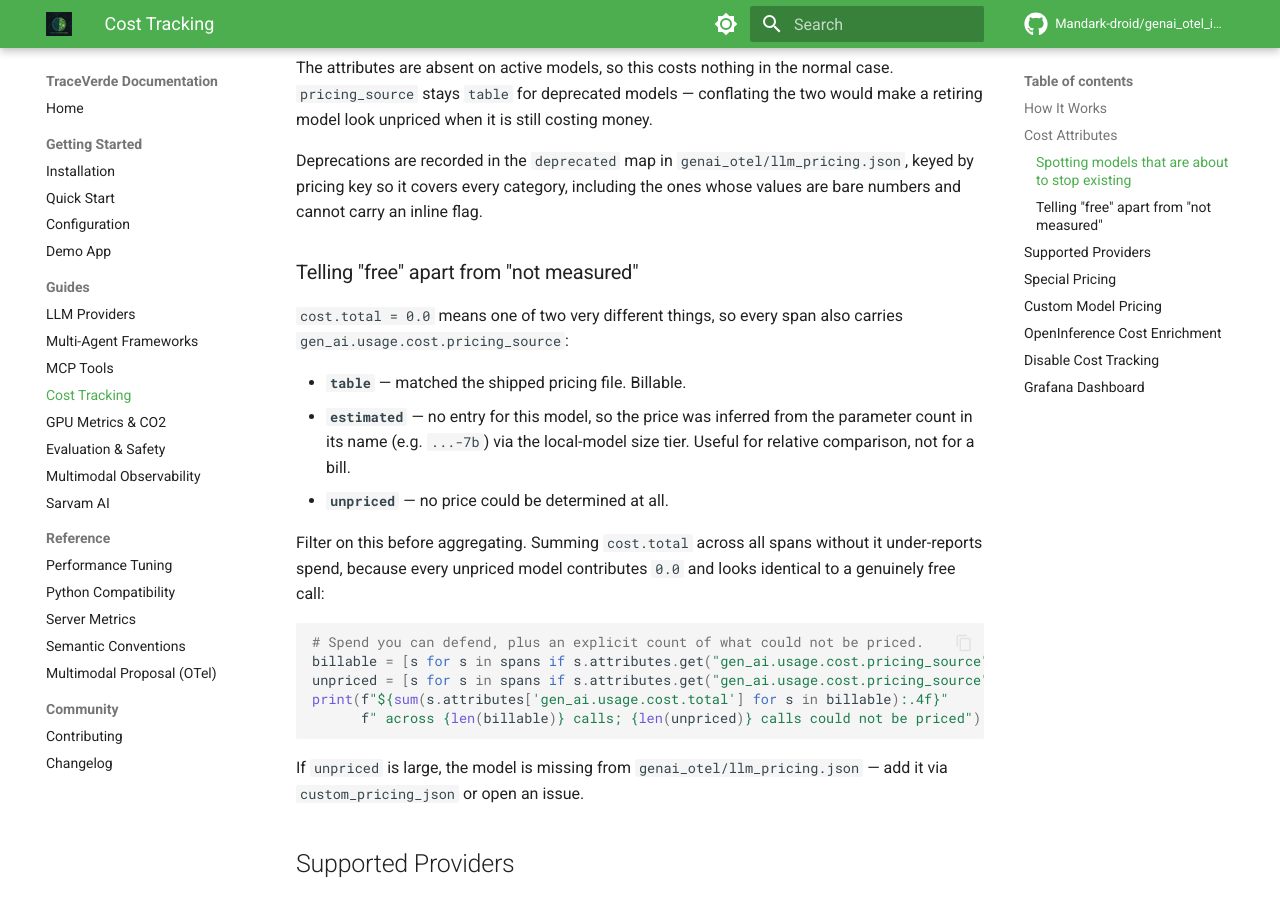
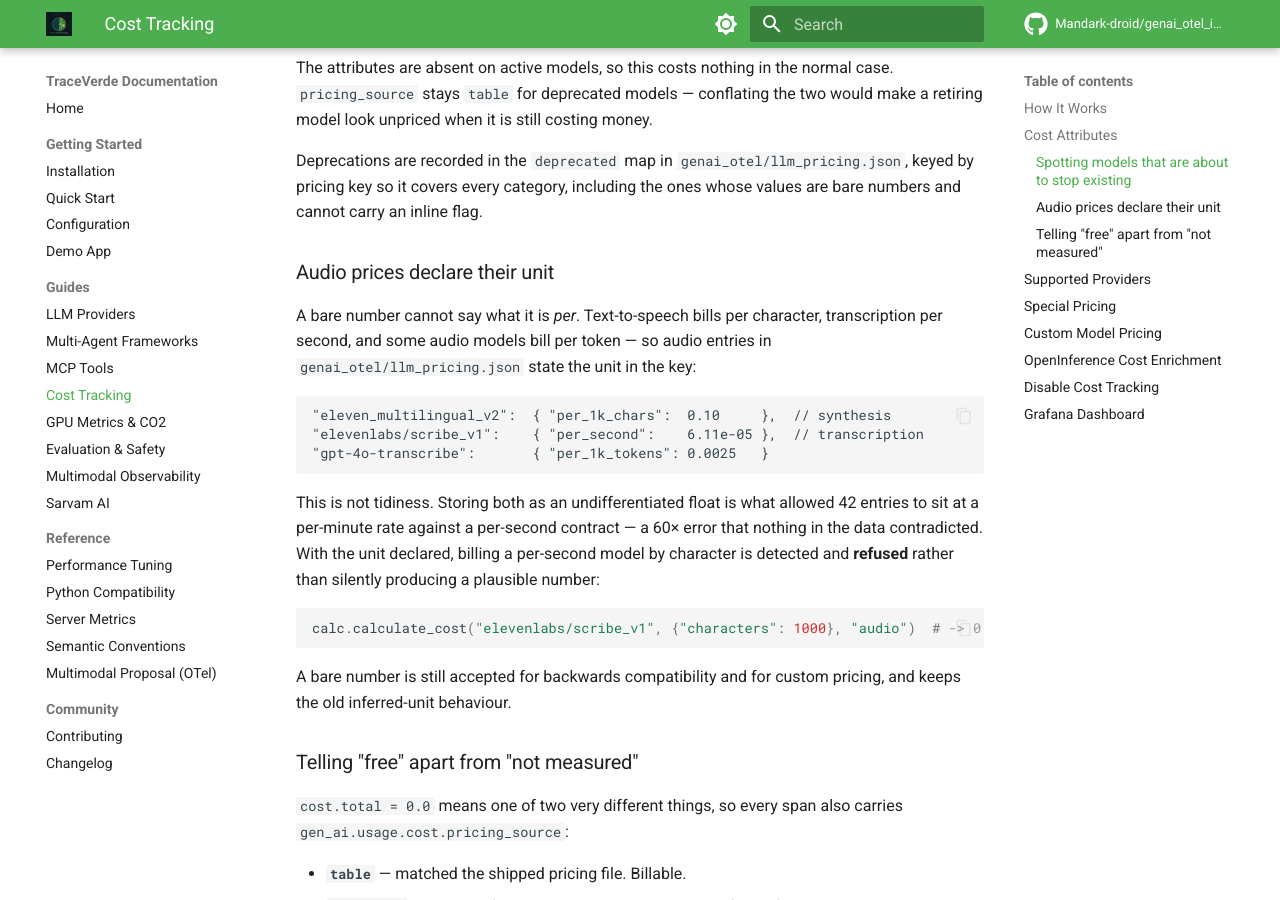
Before and after one commit to Mandark-droid/genai_otel_instrument, an MkDocs documentation site: the page built from docs/guides/cost-tracking.md, in a window 1280 px wide and 900 px high, scrolled down 1364 px. Built offline with MkDocs 1.6.1 and Material for MkDocs 9.7.7, drawn with Linux system fonts in a browser that asks for light colours; comment, search, counter and statistics services are not loaded.

Commit message:
feat(pricing): audio prices declare their unit instead of implying it
A bare number cannot say what it is per. Text-to-speech bills per character,
transcription per second, and some audio models bill per token - but all three
were stored as an undifferentiated float, with the unit inferred from whatever
the caller happened to pass.

That inference is what allowed 42 entries to sit at a per-minute rate against a
per-second contract for months. Nothing in the data contradicted it, because
nothing in the data said what the number meant. Entries now carry the unit in the
key: per_1k_chars, per_second, per_1k_tokens.

Billing a per-second model by character is refused with a warning rather than
returning a plausible number. Seconds cannot be converted to characters, so any
answer there is invented, and an invented cost that looks measured is the failure
mode this library exists to prevent.

per_1k_tokens is new. 23 entries are token-billed - gpt-4o-transcribe,
gpt-4o-audio-preview, the Gemini TTS family - and the calculator understood only
characters and seconds, so none of them could be priced correctly by any caller.

104 of 111 entries migrated, each unit taken from the upstream price list's own
field or a vendor page checked during the 1.11.x audit. The seven left as bare
numbers are vendors whose billing unit was never established - Cartesia, PlayHT,
Hume, one Gemini live-audio model. A test names them, so the set cannot grow
quietly, and guessing was not on the table.

Bare numbers still work, for backwards compatibility and user-supplied custom
pricing.

Borrowed from pydantic/genai-prices, whose schema encodes units in key suffixes
and whose contributor guide warns that a per-Mtok figure under a _kcount key "is
valid YAML and wrong by 1000x" - the same failure, described by someone who had
evidently met it too.

1848 passed, up from 1837.

````diff
--- a/docs/guides/cost-tracking.md
+++ b/docs/guides/cost-tracking.md
@@ -48,6 +48,31 @@ would make a retiring model look unpriced when it is still costing money.
 Deprecations are recorded in the `deprecated` map in
 `genai_otel/llm_pricing.json`, keyed by pricing key so it covers every category,
 including the ones whose values are bare numbers and cannot carry an inline flag.
+
+### Audio prices declare their unit
+
+A bare number cannot say what it is *per*. Text-to-speech bills per character,
+transcription per second, and some audio models bill per token — so audio entries
+in `genai_otel/llm_pricing.json` state the unit in the key:
+
+```jsonc
+"eleven_multilingual_v2":  { "per_1k_chars":  0.10     },  // synthesis
+"elevenlabs/scribe_v1":    { "per_second":    6.11e-05 },  // transcription
+"gpt-4o-transcribe":       { "per_1k_tokens": 0.0025   }
+```
+
+This is not tidiness. Storing both as an undifferentiated float is what allowed 42
+entries to sit at a per-minute rate against a per-second contract — a 60× error
+that nothing in the data contradicted. With the unit declared, billing a
+per-second model by character is detected and **refused** rather than silently
+producing a plausible number:
+
+```python
+calc.calculate_cost("elevenlabs/scribe_v1", {"characters": 1000}, "audio")  # -> 0.0 + warning
+```
+
+A bare number is still accepted for backwards compatibility and for custom
+pricing, and keeps the old inferred-unit behaviour.
 
 ### Telling "free" apart from "not measured"
 
````
Also changed, not shown: CHANGELOG.md (+45 -0 lines), 3 other files.
